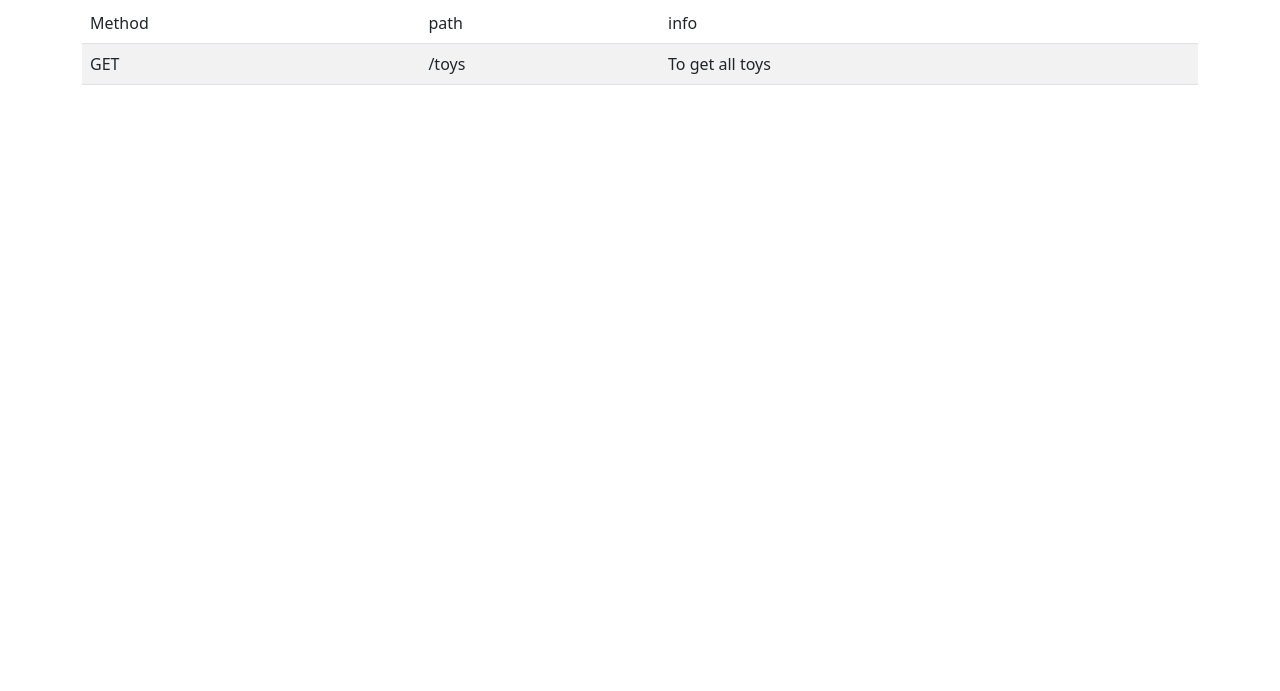
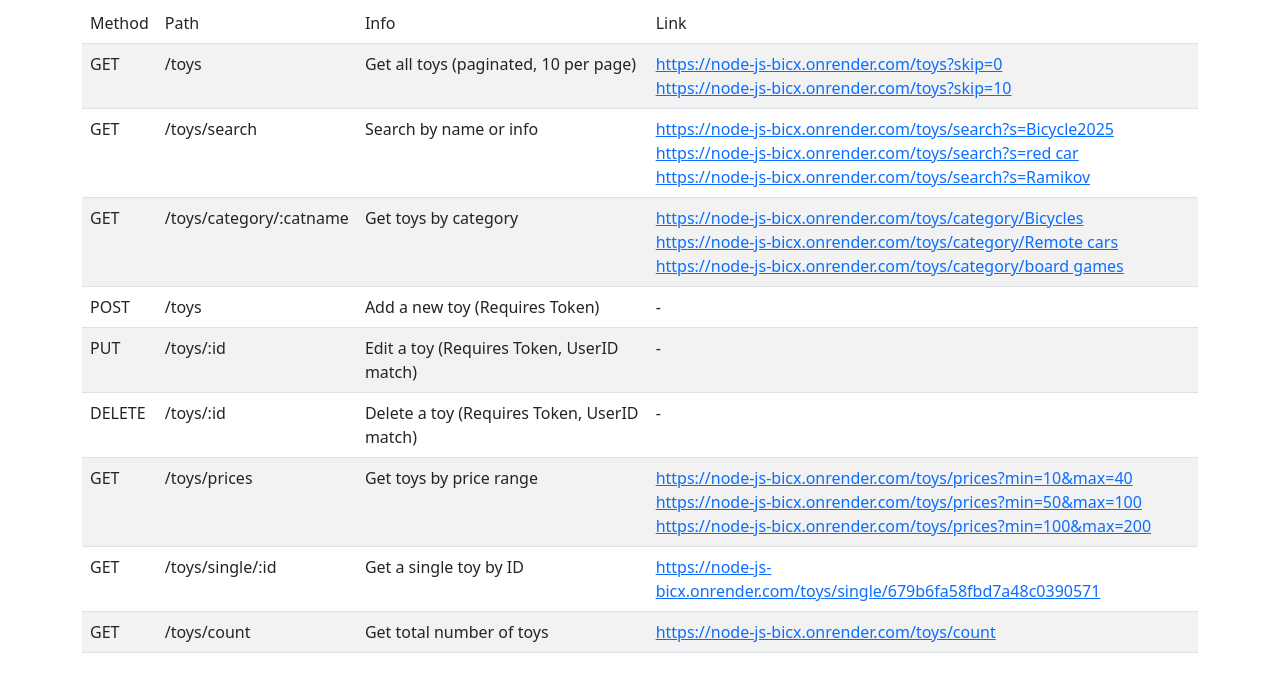
Before and after one commit to yiscaRosenblatt/node-js, a website: page public/index.html in a window 1280 px wide. Shown: the part 53-744 px from the top of the page. Drawn offline with nearby package versions, Linux system fonts and the light colour scheme.

Commit message:
Add files via upload

```diff
--- a/public/index.html
+++ b/public/index.html
@@ -15,47 +15,84 @@
 </head>
 
 <body>
-
   <!-- קובץ שיטען ראשון -->
-
   <div class="container">
-
     <h1>Docs of API</h1>
-
     <table class="table table-striped">
-
         <thead>
-
           <tr>
-
             <td>Method</td>
-
-          <td>path</td>
-
-          <td>info</td>
+            <td>Path</td>
+            <td>Info</td>
+            <td>Link</td>
+          </tr>
+        </thead>
+        <tbody>
+          <tr>
+            <td>GET</td>
+            <td>/toys</td>
+            <td>Get all toys (paginated, 10 per page)</td>
+            <td><a href="https://node-js-bicx.onrender.com/toys?skip=0" target="_blank">https://node-js-bicx.onrender.com/toys?skip=0</a> <br>
+                <a href="https://node-js-bicx.onrender.com/toys?skip=10" target="_blank">https://node-js-bicx.onrender.com/toys?skip=10</a>
 
           </tr>
-
-      </thead>
-
-      <tbody>
-
           <tr>
-
             <td>GET</td>
-
+            <td>/toys/search</td>
+            <td>Search by name or info</td>
+            <td><a href="https://node-js-bicx.onrender.com/toys/search?s=Bicycle2025" target="_blank">https://node-js-bicx.onrender.com/toys/search?s=Bicycle2025</a> <br>
+                <a href="https://node-js-bicx.onrender.com/toys/search?s=red car" target="_blank">https://node-js-bicx.onrender.com/toys/search?s=red car</a> <br>
+                <a href="https://node-js-bicx.onrender.com/toys/search?s=Ramikov" target="_blank">https://node-js-bicx.onrender.com/toys/search?s=Ramikov</a></td>
+          </tr>
+          <tr>
+            <td>GET</td>
+            <td>/toys/category/:catname</td>
+            <td>Get toys by category</td>
+            <td><a href="https://node-js-bicx.onrender.com/toys/category/Bicycles" target="_blank">https://node-js-bicx.onrender.com/toys/category/Bicycles</a> <br>
+                <a href="https://node-js-bicx.onrender.com/toys/category/Remote cars" target="_blank">https://node-js-bicx.onrender.com/toys/category/Remote cars</a> <br>
+                <a href="https://node-js-bicx.onrender.com/toys/category/board games" target="_blank">https://node-js-bicx.onrender.com/toys/category/board games</a></td>
+          </tr>
+          <tr>
+            <td>POST</td>
             <td>/toys</td>
-
-          <td>To get all toys</td>
-
+            <td>Add a new toy (Requires Token)</td>
+            <td>-</td>
           </tr>
-
+          <tr>
+            <td>PUT</td>
+            <td>/toys/:id</td>
+            <td>Edit a toy (Requires Token, UserID match)</td>
+            <td>-</td>
+          </tr>
+          <tr>
+            <td>DELETE</td>
+            <td>/toys/:id</td>
+            <td>Delete a toy (Requires Token, UserID match)</td>
+            <td>-</td>
+          </tr>
+          <tr>
+            <td>GET</td>
+            <td>/toys/prices</td>
+            <td>Get toys by price range</td>
+            <td><a href="https://node-js-bicx.onrender.com/toys/prices?min=10&max=40" target="_blank">https://node-js-bicx.onrender.com/toys/prices?min=10&max=40</a> <br>
+                <a href="https://node-js-bicx.onrender.com/toys/prices?min=50&max=100" target="_blank">https://node-js-bicx.onrender.com/toys/prices?min=50&max=100</a> <br>
+                <a href="https://node-js-bicx.onrender.com/toys/prices?min=100&max=200" target="_blank">https://node-js-bicx.onrender.com/toys/prices?min=100&max=200</a></td>
+          </tr>
+          <tr>
+            <td>GET</td>
+            <td>/toys/single/:id</td>
+            <td>Get a single toy by ID</td>
+            <td><a href="https://node-js-bicx.onrender.com/toys/single/679b6fa58fbd7a48c0390571" target="_blank">https://node-js-bicx.onrender.com/toys/single/679b6fa58fbd7a48c0390571</a></td>
+          </tr>
+          <tr>
+            <td>GET</td>
+            <td>/toys/count</td>
+            <td>Get total number of toys</td>
+            <td><a href="https://node-js-bicx.onrender.com/toys/count" target="_blank">https://node-js-bicx.onrender.com/toys/count</a></td>
+          </tr>
         </tbody>
-
       </table>
 
   </div>
-
 </body>
-
 </html>
```
Lines whose indentation alone changed are shown as unchanged.
